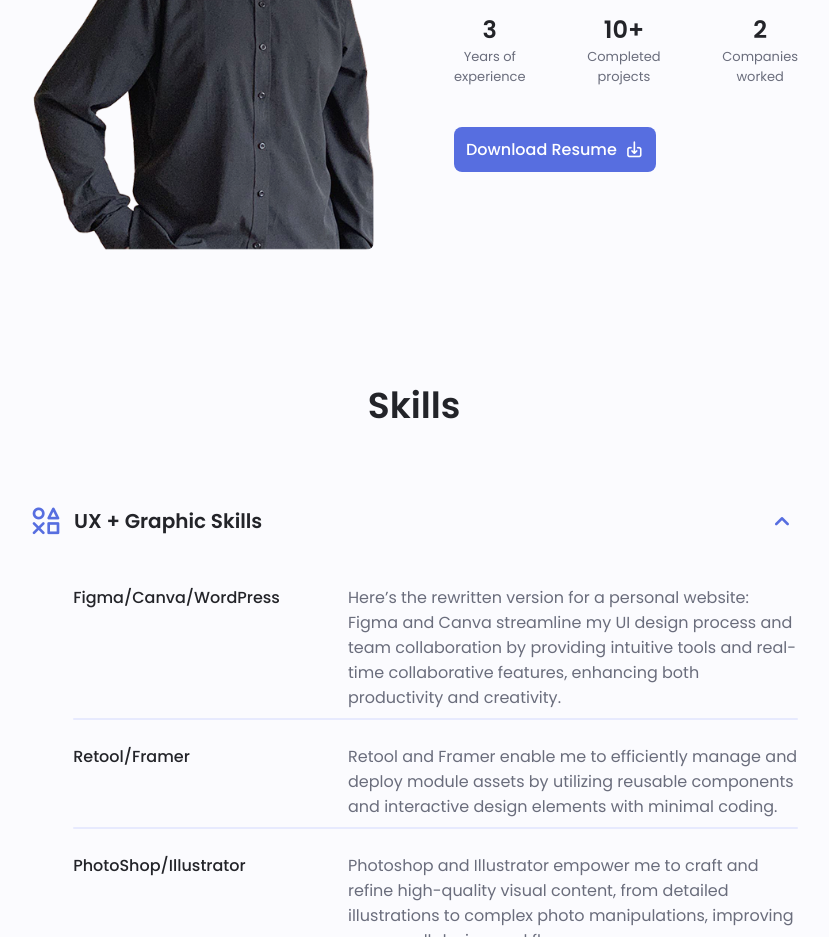
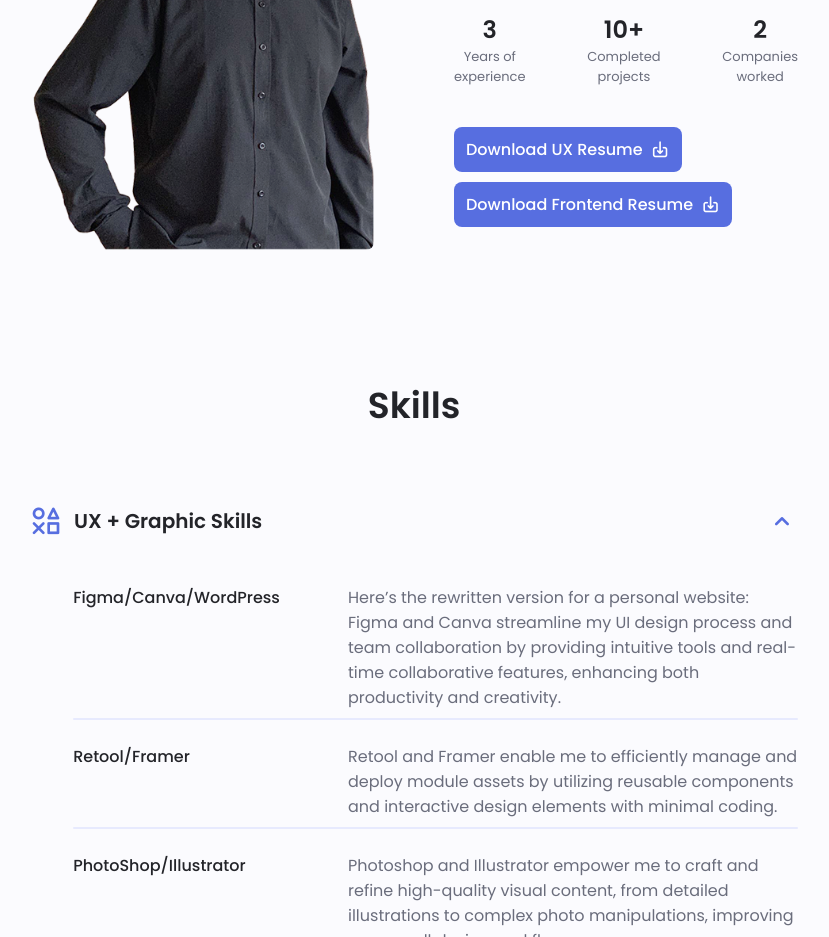
Before and after one commit to GavinHu1998/yizhuo.org, a plain HTML site: page index.html in a window 1280 px wide. Shown: the part 1100-2037 px from the top of the page, without its empty margins (226-1055 px from the left). Drawn offline with nearby package versions, Linux system fonts and the light colour scheme.

Commit message:
update UIUX resume

```diff
--- a/assets/css/styles.css
+++ b/assets/css/styles.css
@@ -465,6 +465,10 @@ img {
 }
 
 .about__buttons {
+  display: flex;
+  justify-content: center;
+}
+.about__buttons2 {
   display: flex;
   justify-content: center;
 }
@@ -1068,6 +1072,10 @@ img {
       .about__buttons {
           justify-content: initial;
       }
+      .about__buttons2 {
+        padding-top: 10px;
+          justify-content: initial;
+      }
       .qualification__tabs {
           justify-content: center;
 
--- a/assets/i18n/i18n_en.json
+++ b/assets/i18n/i18n_en.json
@@ -19,7 +19,10 @@
     "about__info-name1":"Years of <br /> experience",
     "about__info-name2":"Completed <br /> projects",
     "about__info-name3":"Companies <br /> worked",
-    "download":"Download Resume",
+
+    "download1":"Download UX Resume",
+    "download2":"Download Frontend Resume",
+
     "skills__title":"Skills",
     "skills__subtitle":"               ",
     "skills__years":"More than 2 years",
--- a/index.html
+++ b/index.html
@@ -208,8 +208,13 @@
           </div>
 
           <div class="about__buttons">
-            <a download="" href="assets/pdf/YIzhuoHu-Frontend-Resume.pdf" class="button button--flex">
-              <span i18n="download">Download CV</span><i class="uil uil-download-alt button__icon"></i>
+            <a download="" href="assets/resume/UX-LowCode/YIzhuoHu-UIUX-Resume.pdf" class="button button--flex">
+              <span i18n="download1">Download CV</span><i class="uil uil-download-alt button__icon"></i>
+            </a>
+          </div>
+          <div class="about__buttons2">
+            <a download="" href="assets/resume/Front-end/YIzhuoHu-Frontend-Resume.pdf" class="button button--flex">
+              <span i18n="download2">Download CV</span><i class="uil uil-download-alt button__icon"></i>
             </a>
           </div>
         </div>
```
Also changed, not shown: assets/resume/Front-end/YIzhuoHu-Frontend-Resume.pdf.txt (deleted), assets/resume/UX-LowCode/YIzhuoHu-UX-Resume.pdf.txt (deleted), 6 other files.
